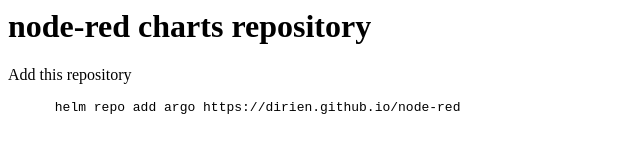
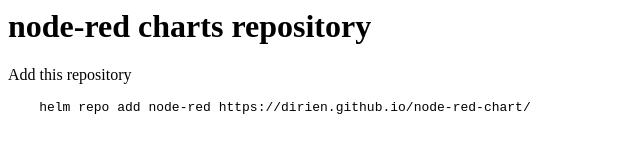
Before and after one commit to SchwarzIT/node-red-chart, a plain HTML site: page index.html in a window 1280 px wide. Shown: the whole page, without its empty margins (0-640 px from the left). Drawn offline with Linux system fonts and the light colour scheme.

Commit message:
add fix html file

```diff
--- a/index.html
+++ b/index.html
@@ -6,7 +6,7 @@
 <h1>node-red charts repository</h1>
 <p>Add this repository</p>
 <pre>
-      helm repo add argo https://dirien.github.io/node-red
-    </pre>
+    helm repo add node-red https://dirien.github.io/node-red-chart/
+</pre>
 </body>
 </html>
```
